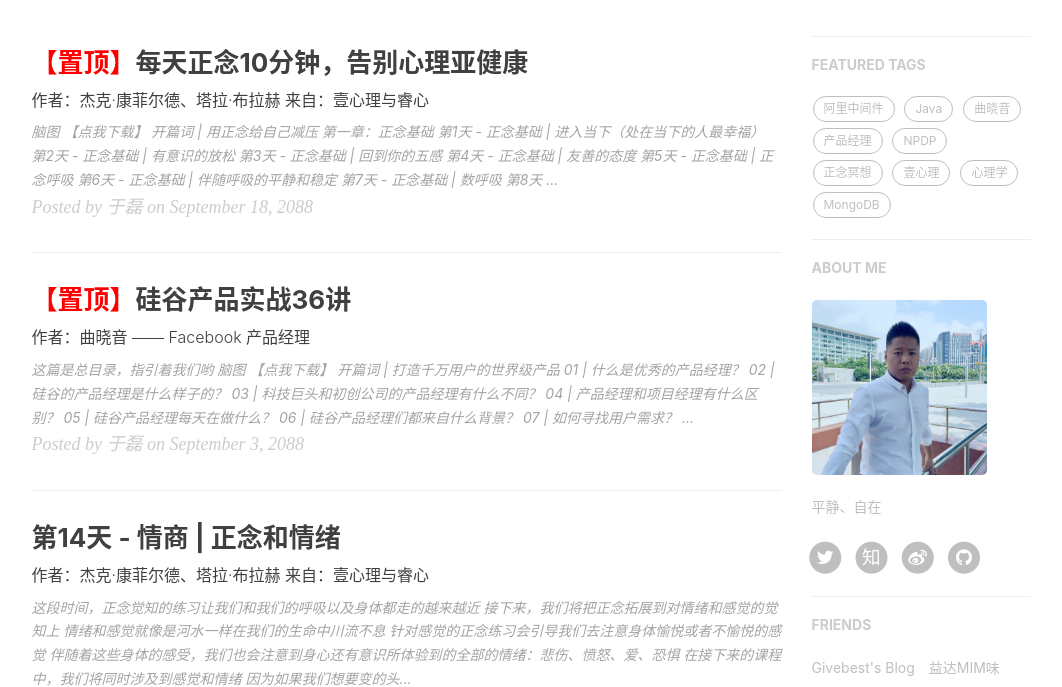
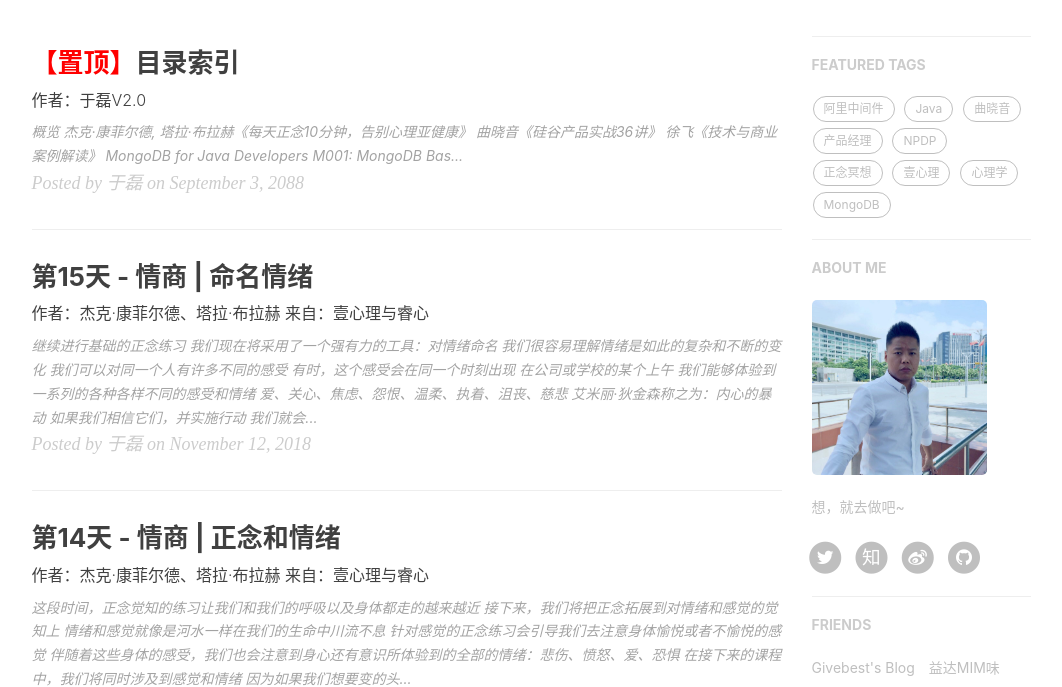
Before and after one commit to yuleizhuai/yuleizhuai.github.io, a Jekyll site: the page built from index.html, in a window 1280 px wide and 900 px high, scrolled down 209 px, cut to the strip 213-900 px from the top of the window. Shown: the whole strip, without its empty margins (136-1198 px from the left). Built offline with Jekyll 4.4.1, drawn with Linux system fonts in a browser that asks for light colours; nearby versions of some CDN libraries; the list of posts is cut into pages by our own code; comment, search, counter and statistics services are not loaded; some of the changed lines change nothing that is shown.

Commit message:
add index

```diff
--- a/_config.yml
+++ b/_config.yml
@@ -3,7 +3,7 @@ title: Yulei Blog
 SEOTitle: 于磊的博客 | Yulei Blog
 header-img: img/home-bg.jpg
 email: huxpro@gmail.com
-description: "懂点技术、会点管理"
+description: "技术、商业、管理，全面发展"
 keyword: "于磊, Yulei, 于磊的博客, Yulei Blog, 博客, 个人网站, 互联网"
 url: "https://yulei.vip"              # your host, for absolute URL
 baseurl: ""                             # for example, '/blog' if your blog hosted on 'host/blog'
@@ -72,7 +72,7 @@ ga_domain: yulei.vip
 
 # Sidebar settings
 sidebar: true                           # whether or not using Sidebar.
-sidebar-about-description: "平静、自在"
+sidebar-about-description: "想，就去做吧~"
 sidebar-avatar: /img/avatar-hux-ny.jpg      # use absolute URL, seeing it's used in both `/` and `/about/`
 
 
--- /dev/null
+++ b/_posts/2018-11-25-index.markdown
@@ -0,0 +1,26 @@
+---
+layout:     post
+title:      "<span style='color:red'>【置顶】</span>目录索引"
+subtitle:   "作者：于磊V2.0"
+date:       2088-09-03 15:10:31
+author:     "于磊"
+header-img: "img/home-bg2.jpg"
+catalog: true
+tags:
+    - 目录索引
+
+---
+
+
+
+### 概览
+
+| [杰克·康菲尔德, 塔拉·布拉赫《每天正念10分钟，告别心理亚健康》](https://yulei.vip/2018/09/18/mindful/) |
+| ------------------------------------------------------------ |
+| [曲晓音《硅谷产品实战36讲》](https://yulei.vip/2018/09/03/silicon-valley-products/) |
+| 徐飞《技术与商业案例解读》                                   |
+| [MongoDB for Java Developers](https://yulei.vip/2018/10/16/Java_Developers/) |
+| [M001: MongoDB Basics](https://yulei.vip/2018/10/16/Basics/) |
+| [关于 Sentinel 的整理](https://yulei.vip/2018/08/27/hello-sentinel/) |
+| [关于 Nacos 的整理](https://yulei.vip/2018/08/29/hello-nacos/) |
+| [关于 XxPay 的整理](https://yulei.vip/2018/08/31/hello-xxpay/) |
--- a/_posts/Mindful/2018-09-18-mindful.markdown
+++ b/_posts/Mindful/2018-09-18-mindful.markdown
@@ -1,8 +1,8 @@
 ---
 layout:     post
-title:      "<span style='color:red'>【置顶】</span>每天正念10分钟，告别心理亚健康"
+title:      "<span style='color:red'>【目录】</span>每天正念10分钟，告别心理亚健康"
 subtitle:   "作者：杰克·康菲尔德、塔拉·布拉赫 来自：壹心理与睿心"
-date:       2088-09-18 18:37:04
+date:       2018-09-18 18:37:04
 author:     "于磊"
 header-img: "img/mindful/yoga-prielbrusje.jpg"
 catalog: true
@@ -55,7 +55,7 @@ tags:
 
 #### [第14天 - 情商 | 正念和情绪](https://yulei.vip/2018/11/08/14Mindfulness_and_emotion/)
 
-#### 【待整理】第15天 - 情商 | 命名情绪
+#### [第15天 - 情商 | 命名情绪](https://yulei.vip/2018/11/12/15Naming_emotions/)
 
 #### 第16天 - 情绪 | 应对困难情绪
 
--- /dev/null
+++ b/_posts/Mindful/2018-11-12-15Naming_emotions.markdown
@@ -0,0 +1,254 @@
+---
+layout:     post
+title:      "第15天 - 情商 | 命名情绪"
+subtitle:   "作者：杰克·康菲尔德、塔拉·布拉赫 来自：壹心理与睿心"
+date:       2018-11-12 09:48:29
+author:     "于磊"
+header-img: "img/mindful/14_bg.jpg"
+catalog: true
+tags:
+    - 正念冥想
+    - 壹心理
+    - 心理学
+
+---
+
+
+
+继续进行基础的正念练习
+
+我们现在将采用了一个强有力的工具：对情绪命名
+
+我们很容易理解情绪是如此的复杂和不断的变化
+
+我们可以对同一个人有许多不同的感受
+
+有时，这个感受会在同一个时刻出现
+
+在公司或学校的某个上午
+
+我们能够体验到一系列的各种各样不同的感受和情绪
+
+爱、关心、焦虑、怨恨、温柔、执着、沮丧、慈悲
+
+艾米丽·狄金森称之为：内心的暴动
+
+如果我们相信它们，并实施行动
+
+我们就会像一艘无舵的小船被抛来抛去
+
+相反带着正念和充满爱意的觉知
+
+我们可以接受我们的情绪，并向其学习
+
+同时保持平稳的心灵和心智
+
+尽管情绪常常会影响我们的行为
+
+但有时，我们并不能意识到我们有什么感觉
+
+其他人可能比我们自己更加清楚的注意到我们的情绪状态
+
+他们可能会问：你是否感到沮丧，你是觉得焦虑吗？你是觉得心痛、愤怒或疲惫不堪？
+
+接着我们也将注意到：哦，是的。我感觉到心痛，我很烦躁，我很沮丧
+
+总之当我们无法觉知到我们有什么感觉和行动的时候
+
+我们的矛盾和问题便会增加
+
+我们可以开始注意到情绪不断变化的流动
+
+能够用文字命名它们是我们能够在不加评判的正念中去承认它们的存在
+
+哦，忧虑的感觉是这样的、爆炸的感觉是这样的、着急的感觉是这样的、开心的感觉是这样的
+
+自古以来，萨满巫师认为：如果你可以给龙命名，你便有了驾驭它的力量
+
+与之类似，感受和情绪的命名能让你在承认它们存在的同时，不会受其所困
+
+当你刚开始练习时，你可能会注意到一些常见的感受
+
+诸如：无聊、嗜睡、沮丧、不安
+
+这其中的每一条龙都可以被命名
+
+困了困了
+
+也许是你的身体正在提醒你需要休息一下
+
+无需评判，仅仅是给感受去命名
+
+你会开始体验到常见的愉悦的感受
+
+比如：平静、安宁、欢喜、幸福
+
+这都来自于你的练习
+
+这些也可以被命名
+
+学会命名感受，尤其是那些坏情绪，可以帮助你进一步驯服巨龙
+
+或者当你无聊或烦躁不安，寂寞的时候你会怎么做？
+
+通常，你会打开冰箱找些吃的，分散自己的注意力
+
+或是去上网，因为你无法忍受这些感受
+
+相反，看看当你不带评判的带着正念的去命名你的感受的时候会发生什么
+
+无聊无聊，或者坐立不安、烦躁不安
+
+你可以不带评判的让自己感受孤独
+
+啊，寂寞
+
+这是人类本性的一部分，人人都有
+
+在你温柔的去命名这些感受情绪的同时
+
+它们就会逐渐失去牵扯你的力量
+
+当你静静的坐着
+
+有时更深层次的情绪会出现，即心灵的未尽情节
+
+你可能会突然发现自己沉浸在背痛或者失去的泪水中
+
+这些感受都因为你之前太忙，没有真正去感受
+
+或者在工作或学校遇到某些冲突和挫折感可能浮现在脑海中
+
+带着正念和慈悲心去迎接每一个感觉，尊重它们
+
+在某些文化中，眼泪被认为是神圣的
+
+它们让心变得柔和
+
+同样，当你再次经受冲突，你也可以开始去注意到你是有多在乎
+
+有了正念，无论出现什么你都能应对自如
+
+你正在学习如何精明的照顾好感受
+
+现在，让我们一起进行命名感受的工作
+
+再次以选择一个优雅和庄严的坐姿开始
+
+带着慈善的注意力
+
+并且保持半微笑
+
+现在，把放松和专心一志的注意力集中到呼吸的自然节奏上
+
+与它共存
+
+在每一次注意力飘忽时，温柔的把小狗带回到下一个呼吸
+
+既然你已经随着呼吸安静下来了一些
+
+带着仁慈和兴致
+
+同样认真的将注意力从呼吸转向当下出现的任何情绪
+
+感觉一下此时此刻存在在于身体和心灵中的情绪或者感受
+
+为了加深你的正念
+
+请开始轻轻的为它们命名
+
+看看你这么做会发生什么
+
+悲伤、悲伤或者平静、平静
+
+着急、着急或者无聊、无聊
+
+如果存在几种感受，简单的选择一个给予命名
+
+并注意它感受起来如何
+
+它是如何改变的?
+
+当它减弱或者被另一波感受变得明显时多加留意
+
+然后，你可以命名下一个
+
+有时，感受可能是强烈的
+
+而有时，则柔和而微妙
+
+你可以命名这些
+
+淡定淡定或者安静、或者空虚
+
+保持着简单
+
+没有必要去深究一个故事
+
+也不要带有评判
+
+只需要带着正念观察并且命名当下的感受
+
+无需通过字典的搜索
+
+仅仅用一个简单的，容易的方法命名
+
+伴随着像恐惧、沮丧、愤怒、孤独或者悲伤这类的复杂感受
+
+你要留意为何经常存在痛苦与脆弱
+
+然后再给予它们深切的关怀
+
+现在转换到任何积极的情感
+
+爱、快乐、喜悦或知足和幸福
+
+并加以观察
+
+你可以命名这些情感，感受它们如何流动并影响身体和心理
+
+有时，人们害怕愉悦
+
+承认积极的情感则更加困难
+
+它们碰触到了无价之物与脆弱之物
+
+仅仅注意一下
+
+现在，让我们将感受的认可与正念的核心练习相结合
+
+将你的注意力放回你的呼吸或者锚点
+
+在你这样做的过程中
+
+如果一个强烈的身体知觉或者情绪将你的注意力从锚点拉开
+
+放下这个焦点
+
+并用同样善意的注意力
+
+接受情绪或知觉
+
+轻轻的将它命名
+
+注意你参与时，它会如何改变
+
+过一会，当它消失或者你安下心来
+
+返回到呼吸或者锚点
+
+直到另一个强烈的感受或知觉出现
+
+现在就来试一下
+
+这个呼吸，我们命名这种感受或者知觉
+
+身处当下，保持平衡
+
+叮......
+
+
+
+
+
+![mindful_directory](/img/mindful/share.jpeg)
--- a/_posts/Silicon_valley_products/2018-09-03-silicon-valley-products.markdown
+++ b/_posts/Silicon_valley_products/2018-09-03-silicon-valley-products.markdown
@@ -1,8 +1,8 @@
 ---
 layout:     post
-title:      "<span style='color:red'>【置顶】</span>硅谷产品实战36讲"
+title:      "<span style='color:red'>【目录】</span>硅谷产品实战36讲"
 subtitle:   "作者：曲晓音 —— Facebook 产品经理"
-date:       2088-09-03 15:10:31
+date:       2018-09-03 15:10:31
 author:     "于磊"
 header-img: "img/silicon_valley_products/background.jpg"
 catalog: true
@@ -12,8 +12,6 @@ tags:
     - NPDP
 
 ---
-
-> 这篇是总目录，指引着我们哟
 
 
 
```
